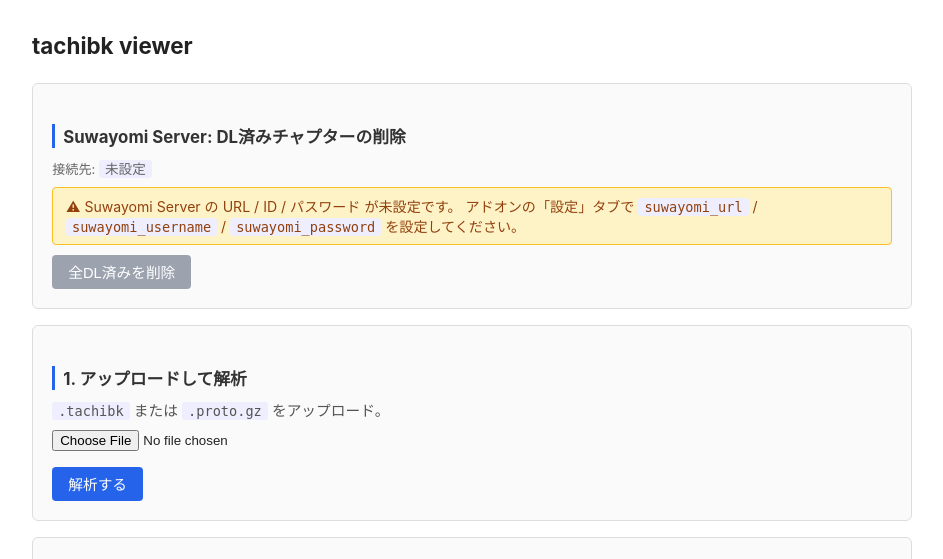
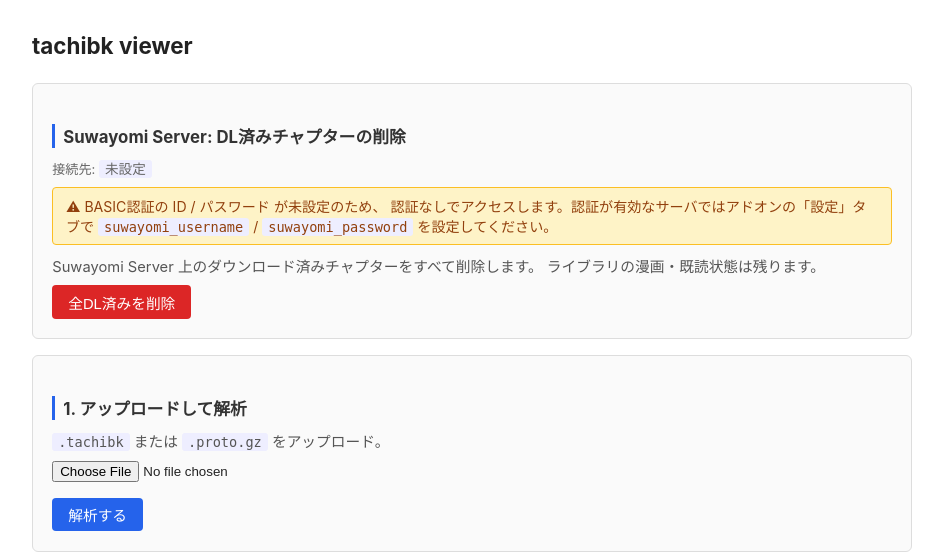
Before and after one commit to hgn32/ha-addons, a FastAPI app: page / in a window 1280 px wide. Shown: the top 559 px of the page, without its empty margins (168-1111 px from the left). Run offline with FastAPI, Linux system fonts and the light colour scheme; parts of the project's set-up code (start-up, migrations or seed data) failed here and were passed over.

Commit message:
suwayomi-summary: デフォルトURLをアドオンホスト名に変更、ID/PWD未設定でも実行可能に
- デフォルトの接続先を http://c450e419-suwayomi-server:4567 に変更
- ID/PWD未設定時は警告表示のみとし、認証ヘッダなしで実行できるようにする
- 認証なしアクセスで401が返った場合は設定を促すメッセージを表示

https://claude.ai/code/session_01MraunMPreewcneJ61szWUz

```diff
--- a/suwayomi-summary/app/main.py
+++ b/suwayomi-summary/app/main.py
@@ -97,11 +97,12 @@ def get_suwayomi_config() -> dict[str, str]:
     }
 
 
-def suwayomi_missing_settings(cfg: dict[str, str]) -> list[str]:
-    """Names (for display) of unset Suwayomi connection settings."""
+def suwayomi_missing_auth(cfg: dict[str, str]) -> list[str]:
+    """Names (for display) of unset Suwayomi auth settings.
+
+    Warning only — deletion still runs, just without an Authorization header.
+    """
     missing = []
-    if not cfg["url"]:
-        missing.append("URL")
     if not cfg["username"]:
         missing.append("ID")
     if not cfg["password"]:
@@ -200,7 +201,7 @@ def index(request: Request) -> HTMLResponse:
             "aliases_file": str(ALIASES_FILE),
             "aliases_count": len(load_aliases()),
             "suwayomi_url": suwayomi_cfg["url"],
-            "suwayomi_missing": suwayomi_missing_settings(suwayomi_cfg),
+            "suwayomi_missing_auth": suwayomi_missing_auth(suwayomi_cfg),
         },
     )
 
@@ -209,14 +210,12 @@ def index(request: Request) -> HTMLResponse:
 def delete_all_downloads() -> JSONResponse:
     """Delete every downloaded chapter on the Suwayomi Server."""
     cfg = get_suwayomi_config()
-    missing = suwayomi_missing_settings(cfg)
-    if missing:
+    if not cfg["url"]:
         return JSONResponse(
             {
                 "ok": False,
-                "error": "Suwayomi Server の設定が未完了です（未設定: "
-                + " / ".join(missing)
-                + "）。アドオンの「設定」タブで設定してください。",
+                "error": "Suwayomi Server の URL が未設定です。"
+                "アドオンの「設定」タブで設定してください。",
             },
             status_code=400,
         )
--- a/suwayomi-summary/app/suwayomi.py
+++ b/suwayomi-summary/app/suwayomi.py
@@ -41,16 +41,23 @@ def _graphql(
     variables: dict | None = None,
 ) -> dict:
     url = base_url.rstrip("/") + GRAPHQL_PATH
+    # ID/PWD未設定なら認証ヘッダなしでアクセスする（BASIC認証無効なサーバ向け）
+    auth = (username, password) if (username or password) else None
     try:
         resp = httpx.post(
             url,
             json={"query": query, "variables": variables or {}},
-            auth=(username, password),
+            auth=auth,
             timeout=_TIMEOUT,
         )
     except httpx.HTTPError as e:
         raise SuwayomiError(f"Suwayomi Server に接続できません ({url}): {e}") from e
     if resp.status_code in (401, 403):
+        if auth is None:
+            raise SuwayomiError(
+                f"Suwayomi Server が認証を要求しています (HTTP {resp.status_code})。"
+                "アドオンの「設定」タブで ID / パスワードを設定してください。"
+            )
         raise SuwayomiError(
             f"Suwayomi Server の認証に失敗しました (HTTP {resp.status_code})。"
             "ID / パスワードを確認してください。"
--- a/suwayomi-summary/app/templates/upload.html
+++ b/suwayomi-summary/app/templates/upload.html
@@ -57,16 +57,14 @@
   <section>
     <h2>Suwayomi Server: DL済みチャプターの削除</h2>
     <p class="meta">接続先: <code>{{ suwayomi_url or "未設定" }}</code></p>
-    {% if suwayomi_missing %}
-    <p class="warn">⚠ Suwayomi Server の {{ suwayomi_missing | join(" / ") }} が未設定です。
-      アドオンの「設定」タブで <code>suwayomi_url</code> /
+    {% if suwayomi_missing_auth %}
+    <p class="warn">⚠ BASIC認証の {{ suwayomi_missing_auth | join(" / ") }} が未設定のため、
+      認証なしでアクセスします。認証が有効なサーバではアドオンの「設定」タブで
       <code>suwayomi_username</code> / <code>suwayomi_password</code> を設定してください。</p>
-    <button type="button" class="danger" disabled>全DL済みを削除</button>
-    {% else %}
+    {% endif %}
     <p>Suwayomi Server 上のダウンロード済みチャプターをすべて削除します。
       ライブラリの漫画・既読状態は残ります。</p>
     <button type="button" id="delete-downloads-btn" class="danger">全DL済みを削除</button>
-    {% endif %}
     <p id="delete-downloads-result" hidden></p>
   </section>
 
@@ -122,7 +120,7 @@
 <script>
 (function () {
   const btn = document.getElementById("delete-downloads-btn");
-  if (!btn) return;  // 未設定時はボタンが disabled で描画されるので何もしない
+  if (!btn) return;
   const result = document.getElementById("delete-downloads-result");
   btn.addEventListener("click", async () => {
     if (!confirm("Suwayomi Server 上のDL済みチャプターをすべて削除します。\nこの操作は取り消せません。よろしいですか？")) {
--- a/suwayomi-summary/config.json
+++ b/suwayomi-summary/config.json
@@ -15,7 +15,7 @@
     "config:rw"
   ],
   "options": {
-    "suwayomi_url": "http://172.30.32.1:4567",
+    "suwayomi_url": "http://c450e419-suwayomi-server:4567",
     "suwayomi_username": "",
     "suwayomi_password": ""
   },
```
Also changed, not shown: suwayomi-summary/README.md.
